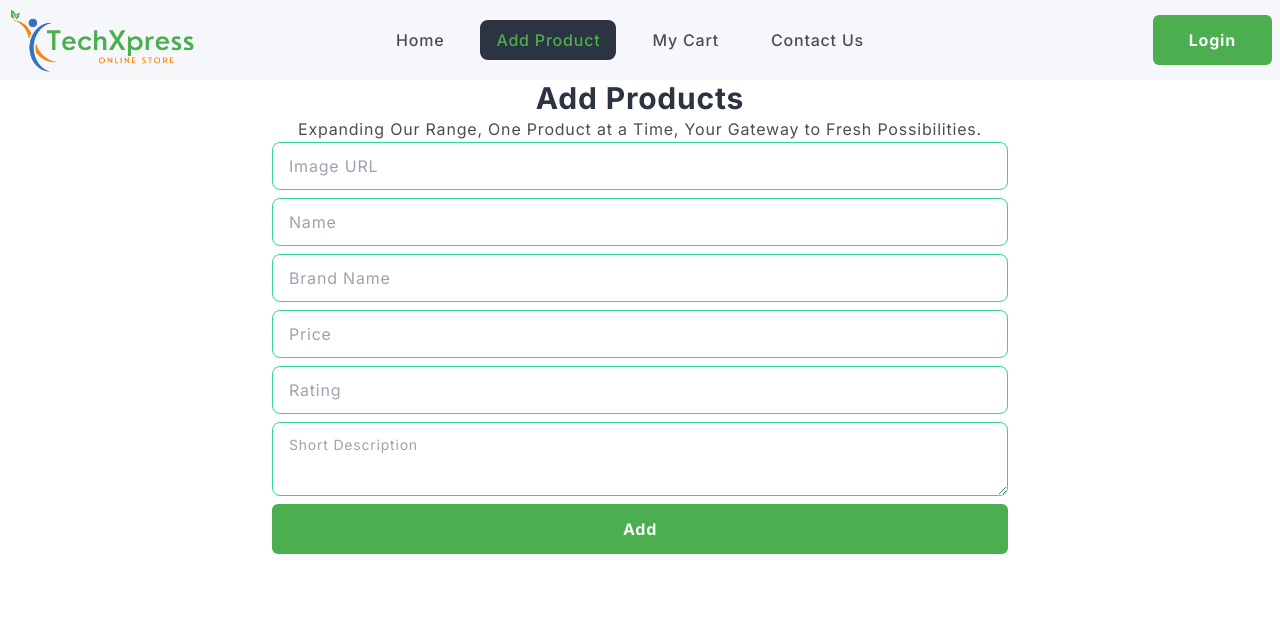
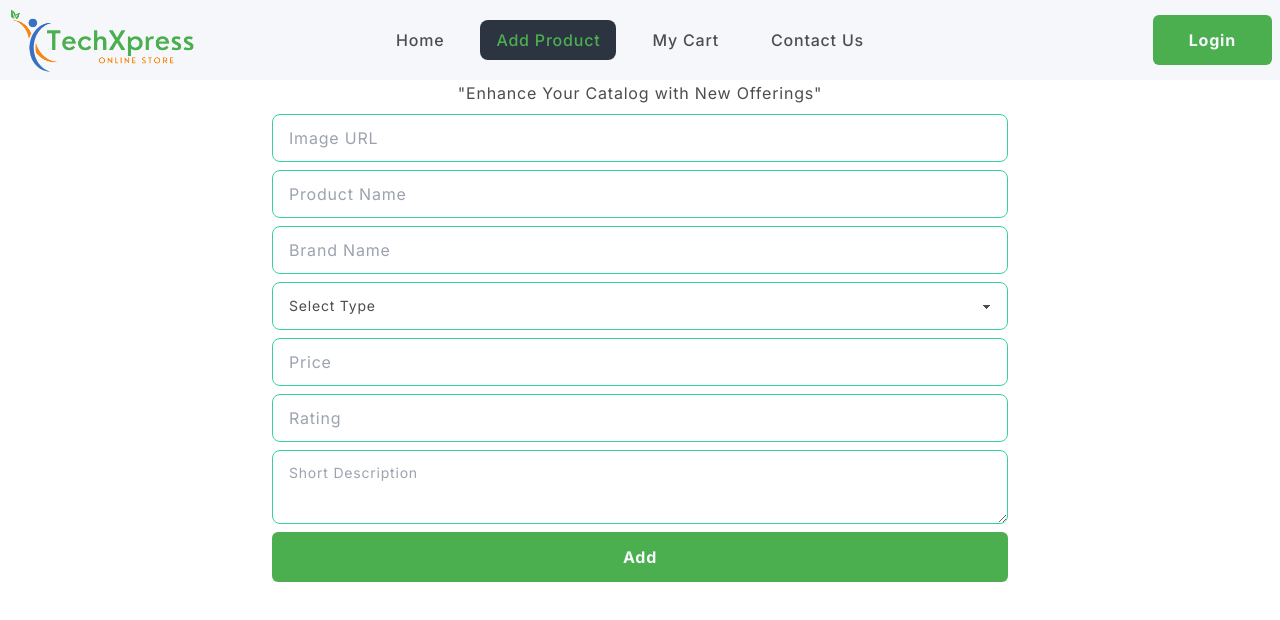
Before and after one commit to Showrov-CoU/TechXpress, a React (Vite) app: page /addProduct in a window 1280 px wide. Shown: the top 620 px of the page. Built offline with nearby package versions, Linux system fonts and the light colour scheme.

Commit message:
added products card of specific brand after click see product button

```diff
--- a/package.json
+++ b/package.json
@@ -14,6 +14,8 @@
     "match-sorter": "^6.3.1",
     "react": "^18.2.0",
     "react-dom": "^18.2.0",
+    "react-icons": "^4.11.0",
+    "react-rating": "^2.0.5",
     "react-router-dom": "^6.17.0",
     "sort-by": "^1.2.0"
   },
--- a/src/Components/BrandCard.jsx
+++ b/src/Components/BrandCard.jsx
@@ -1,4 +1,5 @@
 import PropTypes from "prop-types";
+import { Link } from "react-router-dom";
 
 const BrandCard = ({ brand }) => {
   return (
@@ -11,7 +12,11 @@ const BrandCard = ({ brand }) => {
           <h2 className="card-title">{brand.brandName}</h2>
           <p>{brand.desc}</p>
           <div className="card-actions justify-end">
-            <button className="signbtn text-neutralSilver">See Products</button>
+            <Link to={`/product/${brand.brandName}`}>
+              <button className="signbtn text-neutralSilver">
+                See Products
+              </button>
+            </Link>
           </div>
         </div>
       </div>
--- /dev/null
+++ b/src/Components/Product.jsx
@@ -0,0 +1,91 @@
+import PropTypes from "prop-types";
+import Rating from "react-rating";
+import { AiFillStar, AiOutlineStar } from "react-icons/ai";
+
+const Product = ({ product }) => {
+  return (
+    <div>
+      <div className="card card-compact bg-base-100 shadow-xl">
+        <figure className="h-64">
+          <img
+            src={product.image}
+            alt="Tech product"
+            className="w-full h-full"
+          />
+        </figure>
+        <div className="card-body">
+          <div className="flex items-center justify-between">
+            <h2 className="card-title">{product.productName}</h2>
+            <h2 className="card-title text-brandPrimary">
+              {product.brandName}
+            </h2>
+          </div>
+          <div className="flex items-center justify-between text-sm font-bold">
+            <span>
+              Type:<span> {product.type}</span>
+            </span>
+            <span>
+              Price:<span> {product.price}</span>
+            </span>
+          </div>
+          <p className="text-justify">{product.description}</p>
+          {/* <div className="rating">
+            <input
+              type="radio"
+              name={product.rating}
+              className="mask mask-star-2 bg-brandPrimary rating-sm"
+            />
+            <input
+              type="radio"
+              name={product.rating}
+              className="mask mask-star-2 bg-brandPrimary rating-sm"
+              checked
+            />
+            <input
+              type="radio"
+              name={product.rating}
+              className="mask mask-star-2 bg-brandPrimary rating-sm"
+            />
+            <input
+              type="radio"
+              name={product.rating}
+              className="mask mask-star-2 bg-brandPrimary rating-sm"
+            />
+            <input
+              type="radio"
+              name={product.rating}
+              className="mask mask-star-2 bg-brandPrimary rating-sm"
+            />
+          </div> */}
+          <div className="flex justify-center">
+            <Rating
+              emptySymbol={
+                <AiOutlineStar fill="#4CAF4F" size="20px"></AiOutlineStar>
+              }
+              fullSymbol={<AiFillStar fill="#4CAF4F" size="20px"></AiFillStar>}
+              initialRating={product.rating}
+              readonly
+            />
+          </div>
+          <div className="flex items-center justify-between">
+            <div className="card-actions justify-end">
+              <button className="signbtn  text-neutralSilver">
+                Details Product
+              </button>
+            </div>
+            <div className="card-actions justify-start">
+              <button className="signbtn text-neutralSilver">
+                Update Product
+              </button>
+            </div>
+          </div>
+        </div>
+      </div>
+    </div>
+  );
+};
+
+Product.propTypes = {
+  product: PropTypes.object.isRequired,
+};
+export default Product;
--- /dev/null
+++ b/src/Components/Products.jsx
@@ -0,0 +1,31 @@
+import { useEffect, useState } from "react";
+import { useLoaderData } from "react-router-dom";
+import Product from "./Product";
+
+const Products = () => {
+  const loadProduct = useLoaderData();
+  const [products, setProducts] = useState([]);
+  useEffect(() => {
+    setProducts(loadProduct);
+  }, [loadProduct]);
+  console.log(products);
+  return (
+    <div>
+      {products.length > 0 ? (
+        <div className="grid grid-cols-1 md:grid-cols-2 gap-5">
+          {products.map((product) => (
+            <Product key={product._id} product={product}></Product>
+          ))}
+        </div>
+      ) : (
+        <h1 className="text-center mx-16 mt-20 text-brandPrimary text-4xl font-bold">
+          Currently, we don&apos;t have any products available under this brand.
+          Please explore our other brands for a wide selection of tech and
+          electronics.
+        </h1>
+      )}
+    </div>
+  );
+};
+
+export default Products;
--- a/src/Pages/AddProduct.jsx
+++ b/src/Pages/AddProduct.jsx
@@ -1,40 +1,87 @@
 const AddProduct = () => {
+  const handleAddProduct = (e) => {
+    e.preventDefault();
+    const form = e.target;
+    const photo = form.photo.value;
+    const pName = form.pname.value;
+    const bName = form.bname.value;
+    const type = form.type.value;
+    const price = form.price.value;
+    const rating = form.rating.value;
+    const desc = form.desc.value;
+    console.log(photo, pName, bName, type, price, rating, desc);
+  };
   return (
-    <div>
-      <h1 className="text-center text-3xl text-neutral font-bold">
+    <div className="space-y-2">
+      {/* <h1 className="text-center text-3xl text-neutral font-bold">
         Add Products
-      </h1>
+      </h1> */}
       <p className="text-center">
-        Expanding Our Range, One Product at a Time, Your Gateway to Fresh
-        Possibilities.
+        &quot;Enhance Your Catalog with New Offerings&quot;
       </p>
-      <form className="px-52 space-y-2">
+      <form onSubmit={handleAddProduct} className="px-52 space-y-2">
         <input
+          required
           type="text"
+          name="photo"
           placeholder="Image URL"
           className="input input-bordered input-success w-full block"
         />
         <input
+          required
           type="text"
-          placeholder="Name"
+          placeholder="Product Name"
+          name="pname"
           className="input input-bordered input-success w-full block"
         />
         <input
+          required
           type="text"
           placeholder="Brand Name"
+          name="bname"
           className="input input-bordered input-success w-full block"
         />
+        <select
+          required
+          name="type"
+          className="select select-success w-full block"
+        >
+          <option value="0">Select Type</option>
+          <option value="Laptop">Laptop</option>
+          <option value="Tablet">Tablet PC</option>
+          <option value="Mobile">Mobile</option>
+          <option value="Mobile">Earbud</option>
+          <option value="holographic device">Holographic Device</option>
+          <option value="Headphone">Headphone</option>
+          <option value="Watch">Watch</option>
+          <option value="Camera">Camera</option>
+          <option value="Software">Software</option>
+          <option value="Hardware">Hardware</option>
+          <option value="SSD">SSD</option>
+          <option value="HD">HD</option>
+          <option value="Processor">Processor</option>
+          <option value="TV">TV</option>
+          <option value="Controller">Controller</option>
+          <option value="Joypad">Joypad</option>
+          <option value="Joystick">Joystick</option>
+        </select>
         <input
+          required
           type="text"
+          name="price"
           placeholder="Price"
           className="input input-bordered input-success w-full block"
         />
         <input
+          required
           type="text"
+          name="rating"
           placeholder="Rating"
           className="input input-bordered input-success w-full block"
         />
         <textarea
+          required
+          name="desc"
           className="textarea textarea-success block w-full"
           placeholder="Short Description"
         ></textarea>
--- a/src/Pages/Contact.jsx
+++ b/src/Pages/Contact.jsx
@@ -1,6 +1,4 @@
-import PropTypes from "prop-types";
-
-const Contact = (props) => {
+const Contact = () => {
   return (
     <div>
       <h1>Contact</h1>
--- a/src/Pages/Home.jsx
+++ b/src/Pages/Home.jsx
@@ -8,7 +8,7 @@ const Home = () => {
       .then((res) => res.json())
       .then((data) => setBrands(data));
   }, []);
-  console.log(brands);
+  // console.log(brands);
   return (
     <div>
       <h1 className="text-center text-3xl text-neutral font-bold">
--- a/src/main.jsx
+++ b/src/main.jsx
@@ -8,6 +8,7 @@ import Home from "./Pages/Home";
 import AddProduct from "./Pages/AddProduct";
 import MyCart from "./Pages/MyCart";
 import Contact from "./Pages/Contact";
+import Product from "./Components/Products";
 
 const router = createBrowserRouter([
   {
@@ -17,6 +18,12 @@ const router = createBrowserRouter([
       {
         path: "/",
         element: <Home></Home>,
+      },
+      {
+        path: "/product/:brandName",
+        element: <Product></Product>,
+        loader: ({ params }) =>
+          fetch(`http://localhost:3000/product/${params.brandName}`),
       },
       {
         path: "/addProduct",
```
Also changed, not shown: 1 other file (tests, documents, lock files or other folders).
